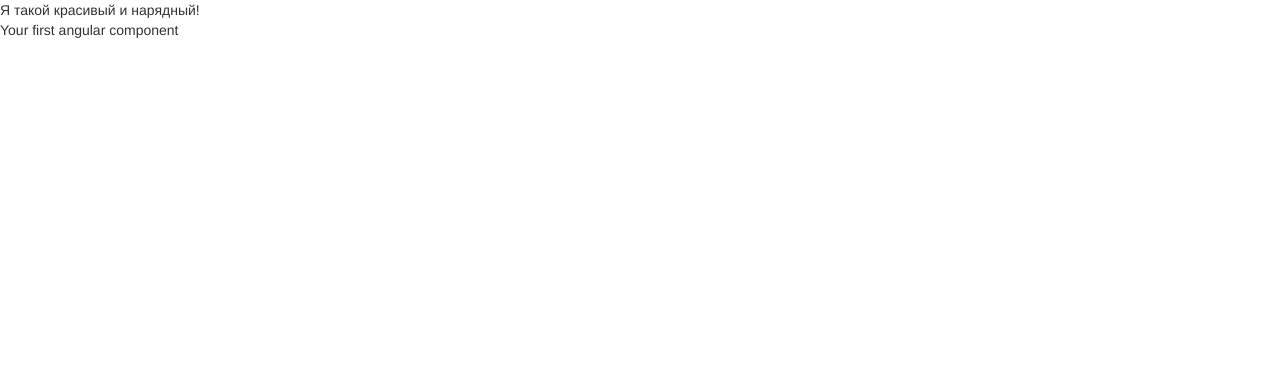
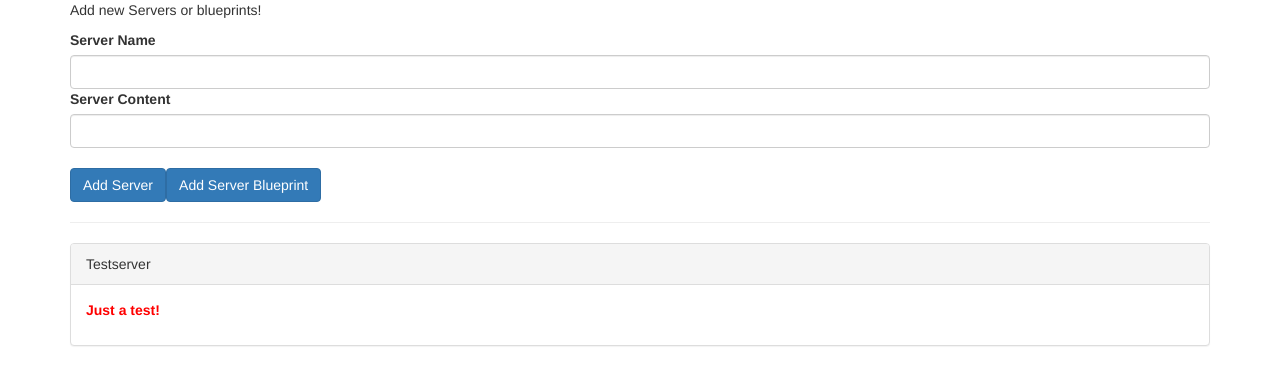
Before and after one commit to EvgeniErmakov/angular-learning-start, an Angular app: page / in a window 1280 px wide. Shown: the top 384 px of the page. Built offline with nearby package versions, Linux system fonts and the light colour scheme.

Commit message:
Section5 : add Binding to Custom Properties

```diff
--- a/src/app/app.component.html
+++ b/src/app/app.component.html
@@ -1,2 +1,10 @@
-Я такой красивый и нарядный!
-<app-server></app-server>
+<div class="container">
+  <app-cockpit></app-cockpit>
+  <hr>
+  <div class="row">
+    <div class="col-xs-12">
+      <app-server-element *ngFor="let serverElement of serverElement"
+                          [element]="serverElement"></app-server-element>
+    </div>
+  </div>
+</div>
--- a/src/app/app.component.ts
+++ b/src/app/app.component.ts
@@ -6,4 +6,5 @@
   styleUrls: ['./app.component.css']
 })
 export class AppComponent {
+  serverElement = [{type: 'server', name: 'Testserver', content: 'Just a test!'}];
 }
--- a/src/app/app.module.ts
+++ b/src/app/app.module.ts
@@ -3,12 +3,14 @@
 
 import { AppComponent } from './app.component';
 import { FormsModule } from "@angular/forms";
-import { ServerComponent } from "./server/server.component";
+import { CockpitComponent } from './cockpit/cockpit.component';
+import { ServerElementComponent } from './server-element/server-element.component';
 
 @NgModule({
   declarations: [
     AppComponent,
-    ServerComponent
+    CockpitComponent,
+    ServerElementComponent
   ],
   imports: [
     BrowserModule,
--- /dev/null
+++ b/src/app/cockpit/cockpit.component.html
@@ -0,0 +1,16 @@
+<div class="row">
+  <div class="col-xs-12">
+    <p>Add new Servers or blueprints!</p>
+    <label>Server Name</label>
+    <input type="text" class="form-control" [(ngModel)]="newServerName">
+    <label>Server Content</label>
+    <input type="text" class="form-control" [(ngModel)]="newServerContent">
+    <br>
+    <button
+      class="btn btn-primary"
+      (click)="onAddServer()">Add Server</button>
+    <button
+      class="btn btn-primary"
+      (click)="onAddBlueprint()">Add Server Blueprint</button>
+  </div>
+</div>
--- /dev/null
+++ b/src/app/cockpit/cockpit.component.ts
@@ -0,0 +1,31 @@
+import {Component, OnInit} from '@angular/core';
+
+@Component({
+  selector: 'app-cockpit',
+  templateUrl: './cockpit.component.html',
+  styleUrls: ['./cockpit.component.css']
+})
+export class CockpitComponent implements OnInit {
+  newServerName = '';
+  newServerContent = '';
+
+  onAddServer() {
+ //   this.serverElements.push({
+    //  type: 'server',
+   //   name: this.newServerName,
+  //    content: this.newServerContent
+ //   });
+  }
+
+  onAddBlueprint() {
+  //  this.serverElements.push({
+ //     type: 'blueprint',
+ //     name: this.newServerName,
+ //     content: this.newServerContent
+ //   });
+  }
+
+  ngOnInit() {
+  }
+
+}
--- /dev/null
+++ b/src/app/server-element/server-element.component.html
@@ -0,0 +1,10 @@
+<div
+  class="panel panel-default">
+  <div class="panel-heading">{{ element.name }}</div>
+  <div class="panel-body">
+    <p>
+      <strong *ngIf="element.type === 'server'" style="color: red">{{ element.content }}</strong>
+      <em *ngIf="element.type === 'blueprint'">{{ element.content }}</em>
+    </p>
+  </div>
+</div>
--- /dev/null
+++ b/src/app/server-element/server-element.component.ts
@@ -0,0 +1,16 @@
+import {Component, OnInit, Input} from '@angular/core';
+
+@Component({
+  selector: 'app-server-element',
+  templateUrl: './server-element.component.html',
+  styleUrls: ['./server-element.component.css']
+})
+export class ServerElementComponent implements OnInit {
+  @Input() element: {type: string, name: string, content: string};
+
+  constructor() {
+  }
+
+  ngOnInit() {
+  }
+}
--- a/src/app/server/server.component.html
+++ /dev/null
@@ -1 +0,0 @@
-<p>Your first angular component</p>
--- a/tsconfig.json
+++ b/tsconfig.json
@@ -5,7 +5,7 @@
     "baseUrl": "./",
     "outDir": "./dist/out-tsc",
     "forceConsistentCasingInFileNames": true,
-    "strict": true,
+    "strict": false,
     "noImplicitOverride": true,
     "noPropertyAccessFromIndexSignature": true,
     "noImplicitReturns": true,
```
Also changed, not shown: src/app/server/server.component.ts (deleted, +0 -9 lines), src/app/cockpit/cockpit.component.css (added), src/app/server-element/server-element.component.css (added), 2 other files (tests, documents, lock files or other folders).
